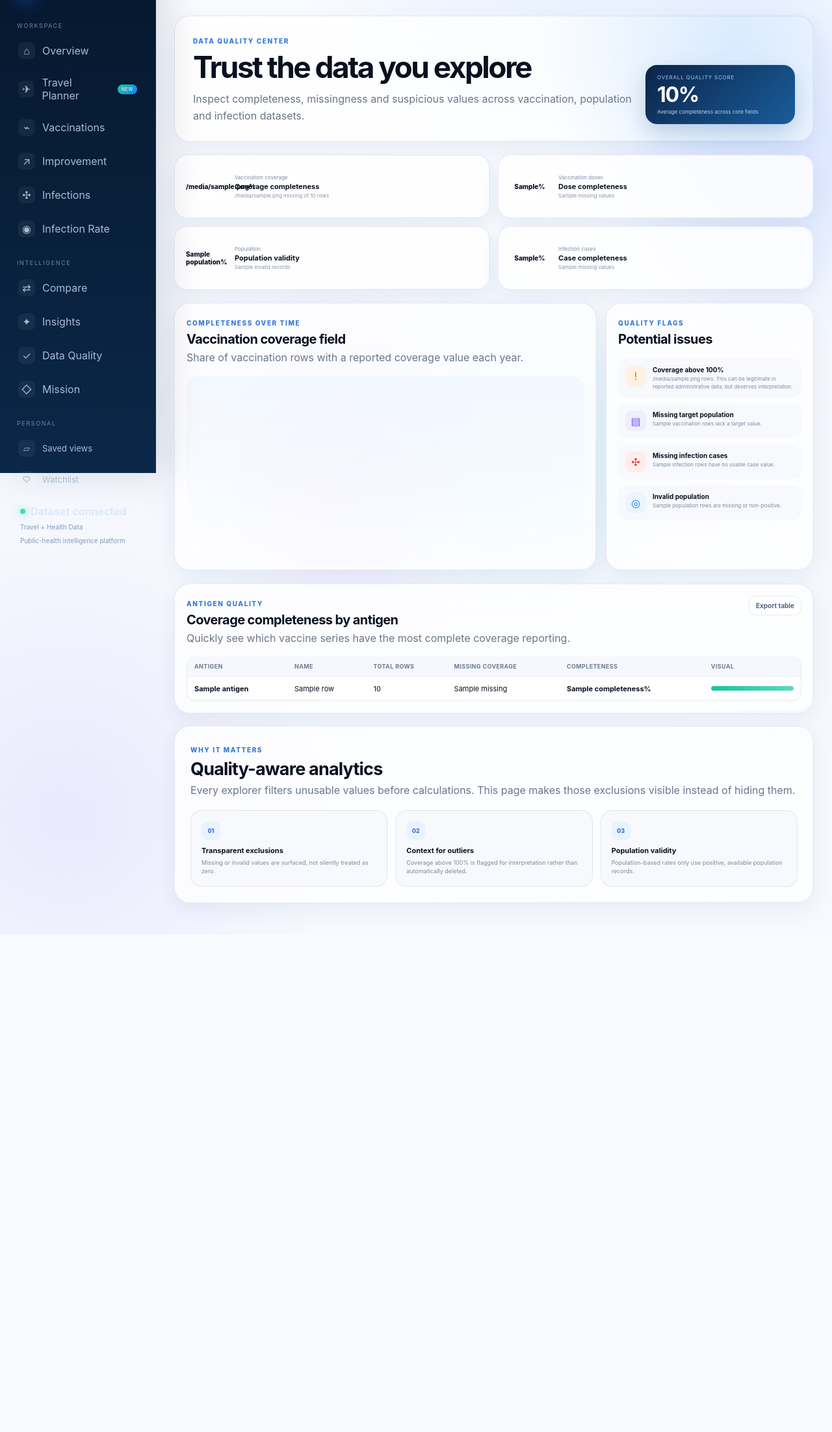
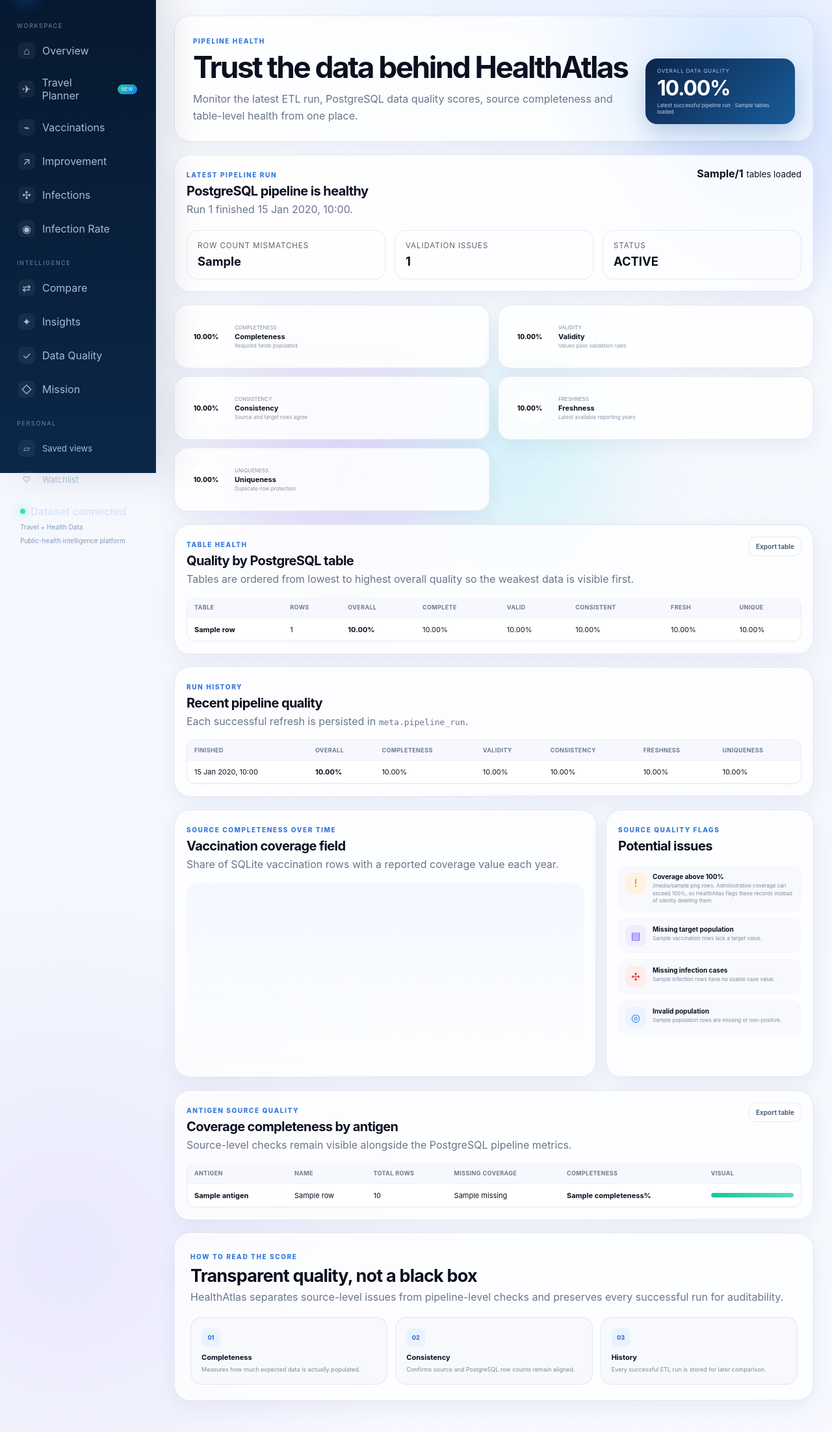
Before and after one commit to NguyenTienThanh2007/healthatlas, a Flask app: template templates/data_quality.html in a window 1280 px wide. Shown: the part 72-2276 px from the top of the page at 65% size. Before the commit the page ends 1503 px from the top, so only its background shows below. Run offline with Flask 3, Linux system fonts and the light colour scheme; the template is opened without the code that fills it: most values are stand-ins (such as "Sample title", 1, 10 or a date in 2020); a map, chart or similar area stays blank.

Commit message:
feat: add PostgreSQL data quality dashboard

```diff
--- a/app.py
+++ b/app.py
@@ -3,10 +3,18 @@ from pathlib import Path
 from collections import defaultdict
 import sqlite3
 
+from sqlalchemy import create_engine, text
+
+from pipeline.config import get_settings
+
 app = Flask(__name__)
 
 BASE_DIR = Path(__file__).resolve().parent
 DATABASE = BASE_DIR / "immunisation-2.db"
+POSTGRES_ENGINE = create_engine(
+    get_settings().postgres_url,
+    pool_pre_ping=True,
+)
 
 
 def get_db_connection():
@@ -1165,6 +1173,7 @@ def insights():
 
 @app.route("/data-quality")
 def data_quality():
+    # Legacy/source-level checks still come from the local SQLite source.
     conn = get_db_connection()
 
     vaccination = conn.execute("""
@@ -1212,24 +1221,173 @@ def data_quality():
         SELECT
             year,
             COUNT(*) AS total,
-            ROUND(100.0 * SUM(CASE WHEN coverage IS NOT NULL AND TRIM(CAST(coverage AS TEXT)) != '' THEN 1 ELSE 0 END) / COUNT(*), 1) AS value
+            ROUND(
+                100.0 * SUM(
+                    CASE
+                        WHEN coverage IS NOT NULL
+                         AND TRIM(CAST(coverage AS TEXT)) != ''
+                        THEN 1
+                        ELSE 0
+                    END
+                ) / COUNT(*),
+                1
+            ) AS value
         FROM Vaccination
         GROUP BY year
         ORDER BY year
     """).fetchall()
 
     def completeness(total, missing):
-        return round((total - missing) / total * 100, 1) if total else 0
+        return (
+            round((total - missing) / total * 100, 1)
+            if total
+            else 0
+        )
 
-    metrics = {
-        "vaccination_coverage": completeness(vaccination["total"], vaccination["missing_coverage"] or 0),
-        "vaccination_doses": completeness(vaccination["total"], vaccination["missing_doses"] or 0),
-        "population": completeness(population["total"], population["invalid_population"] or 0),
-        "infection_cases": completeness(infection["total"], infection["missing_cases"] or 0),
+    legacy_metrics = {
+        "vaccination_coverage": completeness(
+            vaccination["total"],
+            vaccination["missing_coverage"] or 0,
+        ),
+        "vaccination_doses": completeness(
+            vaccination["total"],
+            vaccination["missing_doses"] or 0,
+        ),
+        "population": completeness(
+            population["total"],
+            population["invalid_population"] or 0,
+        ),
+        "infection_cases": completeness(
+            infection["total"],
+            infection["missing_cases"] or 0,
+        ),
     }
-    overall_score = round(sum(metrics.values()) / len(metrics), 1)
+
+    legacy_overall_score = round(
+        sum(legacy_metrics.values()) / len(legacy_metrics),
+        1,
+    )
 
     conn.close()
+
+    # PostgreSQL is the source of truth for pipeline-level quality.
+    pipeline_latest = None
+    pipeline_tables = []
+    pipeline_history = []
+    postgres_quality_available = False
+
+    try:
+        with POSTGRES_ENGINE.connect() as pg_conn:
+            latest_row = pg_conn.execute(
+                text("""
+                    SELECT
+                        run_id,
+                        started_at,
+                        finished_at,
+                        status,
+                        source_table_count,
+                        tables_loaded,
+                        row_count_mismatches,
+                        validation_issue_count,
+                        completeness,
+                        validity,
+                        consistency,
+                        freshness,
+                        uniqueness,
+                        overall_score
+                    FROM meta.pipeline_run
+                    ORDER BY finished_at DESC
+                    LIMIT 1
+                """)
+            ).mappings().first()
+
+            if latest_row:
+                pipeline_latest = dict(latest_row)
+                postgres_quality_available = True
+
+                table_rows = pg_conn.execute(
+                    text("""
+                        SELECT
+                            table_name,
+                            row_count,
+                            completeness,
+                            validity,
+                            consistency,
+                            freshness,
+                            uniqueness,
+                            overall_score
+                        FROM meta.table_quality
+                        WHERE run_id = :run_id
+                        ORDER BY overall_score ASC, table_name ASC
+                    """),
+                    {
+                        "run_id": pipeline_latest["run_id"],
+                    },
+                ).mappings().all()
+
+                pipeline_tables = [
+                    dict(row)
+                    for row in table_rows
+                ]
+
+            history_rows = pg_conn.execute(
+                text("""
+                    SELECT
+                        run_id,
+                        finished_at,
+                        overall_score,
+                        completeness,
+                        validity,
+                        consistency,
+                        freshness,
+                        uniqueness
+                    FROM meta.pipeline_run
+                    ORDER BY finished_at DESC
+                    LIMIT 10
+                """)
+            ).mappings().all()
+
+            pipeline_history = [
+                dict(row)
+                for row in history_rows
+            ]
+
+    except Exception as exc:
+        app.logger.warning(
+            "Could not load PostgreSQL quality metrics: %s",
+            exc,
+        )
+
+    if pipeline_latest:
+        overall_score = float(
+            pipeline_latest["overall_score"]
+        )
+        metrics = {
+            "completeness": float(
+                pipeline_latest["completeness"]
+            ),
+            "validity": float(
+                pipeline_latest["validity"]
+            ),
+            "consistency": float(
+                pipeline_latest["consistency"]
+            ),
+            "freshness": float(
+                pipeline_latest["freshness"]
+            ),
+            "uniqueness": float(
+                pipeline_latest["uniqueness"]
+            ),
+        }
+    else:
+        overall_score = legacy_overall_score
+        metrics = {
+            "completeness": legacy_overall_score,
+            "validity": legacy_overall_score,
+            "consistency": legacy_overall_score,
+            "freshness": legacy_overall_score,
+            "uniqueness": legacy_overall_score,
+        }
 
     return render_template(
         "data_quality.html",
@@ -1240,6 +1398,12 @@ def data_quality():
         year_quality=rows_to_dicts(year_quality),
         metrics=metrics,
         overall_score=overall_score,
+        legacy_metrics=legacy_metrics,
+        legacy_overall_score=legacy_overall_score,
+        pipeline_latest=pipeline_latest,
+        pipeline_tables=pipeline_tables,
+        pipeline_history=pipeline_history,
+        postgres_quality_available=postgres_quality_available,
     )
 
 
--- a/templates/data_quality.html
+++ b/templates/data_quality.html
@@ -1,46 +1,220 @@
 {% extends "base.html" %}
 {% block title %}Data Quality Center{% endblock %}
 {% block crumb %}Data Quality Center{% endblock %}
+
 {% block content %}
 <div class="page quality-page">
   <section class="title-strip reveal">
-    <div><span class="eyebrow">DATA QUALITY CENTER</span><h1>Trust the data you explore</h1><p>Inspect completeness, missingness and suspicious values across vaccination, population and infection datasets.</p></div>
-    <div class="quality-score-hero"><small>OVERALL QUALITY SCORE</small><strong>{{ overall_score }}%</strong><span>Average completeness across core fields</span></div>
+    <div>
+      <span class="eyebrow">PIPELINE HEALTH</span>
+      <h1>Trust the data behind HealthAtlas</h1>
+      <p>Monitor the latest ETL run, PostgreSQL data quality scores, source completeness and table-level health from one place.</p>
+    </div>
+    <div class="quality-score-hero">
+      <small>OVERALL DATA QUALITY</small>
+      <strong>{{ "%.2f"|format(overall_score) }}%</strong>
+      {% if pipeline_latest %}
+        <span>Latest successful pipeline run · {{ pipeline_latest["tables_loaded"] }} tables loaded</span>
+      {% else %}
+        <span>Fallback score from SQLite source checks</span>
+      {% endif %}
+    </div>
   </section>
 
+  {% if pipeline_latest %}
+  <section class="panel reveal">
+    <div class="panel-head">
+      <div>
+        <span class="eyebrow">LATEST PIPELINE RUN</span>
+        <h2>PostgreSQL pipeline is healthy</h2>
+        <p>Run {{ pipeline_latest["run_id"] }} finished {{ pipeline_latest["finished_at"].strftime("%d %b %Y, %H:%M") }}.</p>
+      </div>
+      <div>
+        <strong>{{ pipeline_latest["tables_loaded"] }}/{{ pipeline_latest["source_table_count"] }}</strong>
+        <small> tables loaded</small>
+      </div>
+    </div>
+
+    <div class="quality-run-stats">
+      <div><small>ROW COUNT MISMATCHES</small><strong>{{ pipeline_latest["row_count_mismatches"] }}</strong></div>
+      <div><small>VALIDATION ISSUES</small><strong>{{ pipeline_latest["validation_issue_count"] }}</strong></div>
+      <div><small>STATUS</small><strong>{{ pipeline_latest["status"]|upper }}</strong></div>
+    </div>
+  </section>
+  {% endif %}
+
   <section class="quality-meter-grid reveal">
-    <article class="quality-meter-card"><div class="quality-ring" style="--score:{{ metrics['vaccination_coverage'] }}"><span>{{ metrics['vaccination_coverage'] }}%</span></div><div><small>Vaccination coverage</small><strong>Coverage completeness</strong><span>{{ vaccination['missing_coverage'] }} missing of {{ vaccination['total'] }} rows</span></div></article>
-    <article class="quality-meter-card"><div class="quality-ring" style="--score:{{ metrics['vaccination_doses'] }}"><span>{{ metrics['vaccination_doses'] }}%</span></div><div><small>Vaccination doses</small><strong>Dose completeness</strong><span>{{ vaccination['missing_doses'] }} missing values</span></div></article>
-    <article class="quality-meter-card"><div class="quality-ring" style="--score:{{ metrics['population'] }}"><span>{{ metrics['population'] }}%</span></div><div><small>Population</small><strong>Population validity</strong><span>{{ population['invalid_population'] }} invalid records</span></div></article>
-    <article class="quality-meter-card"><div class="quality-ring" style="--score:{{ metrics['infection_cases'] }}"><span>{{ metrics['infection_cases'] }}%</span></div><div><small>Infection cases</small><strong>Case completeness</strong><span>{{ infection['missing_cases'] }} missing values</span></div></article>
+    {% set quality_metrics = [
+      ("Completeness", metrics["completeness"], "Required fields populated"),
+      ("Validity", metrics["validity"], "Values pass validation rules"),
+      ("Consistency", metrics["consistency"], "Source and target rows agree"),
+      ("Freshness", metrics["freshness"], "Latest available reporting years"),
+      ("Uniqueness", metrics["uniqueness"], "Duplicate-row protection")
+    ] %}
+    {% for label, score, description in quality_metrics %}
+    <article class="quality-meter-card">
+      <div class="quality-ring" style="--score:{{ score }}"><span>{{ "%.2f"|format(score) }}%</span></div>
+      <div><small>{{ label|upper }}</small><strong>{{ label }}</strong><span>{{ description }}</span></div>
+    </article>
+    {% endfor %}
   </section>
+
+  {% if pipeline_tables %}
+  <section class="panel reveal">
+    <div class="panel-head">
+      <div>
+        <span class="eyebrow">TABLE HEALTH</span>
+        <h2>Quality by PostgreSQL table</h2>
+        <p>Tables are ordered from lowest to highest overall quality so the weakest data is visible first.</p>
+      </div>
+      <button class="mini-action" data-action="export">Export table</button>
+    </div>
+    <div class="table-wrap">
+      <table id="pipeline-quality-table">
+        <thead>
+          <tr>
+            <th>Table</th><th>Rows</th><th>Overall</th><th>Complete</th>
+            <th>Valid</th><th>Consistent</th><th>Fresh</th><th>Unique</th>
+          </tr>
+        </thead>
+        <tbody>
+          {% for row in pipeline_tables %}
+          <tr>
+            <td><strong>{{ row["table_name"] }}</strong></td>
+            <td>{{ "{:,}".format(row["row_count"]) }}</td>
+            <td><strong>{{ "%.2f"|format(row["overall_score"]) }}%</strong></td>
+            <td>{{ "%.2f"|format(row["completeness"]) }}%</td>
+            <td>{{ "%.2f"|format(row["validity"]) }}%</td>
+            <td>{{ "%.2f"|format(row["consistency"]) }}%</td>
+            <td>{{ "%.2f"|format(row["freshness"]) }}%</td>
+            <td>{{ "%.2f"|format(row["uniqueness"]) }}%</td>
+          </tr>
+          {% endfor %}
+        </tbody>
+      </table>
+    </div>
+  </section>
+  {% endif %}
+
+  {% if pipeline_history %}
+  <section class="panel reveal">
+    <div class="panel-head">
+      <div>
+        <span class="eyebrow">RUN HISTORY</span>
+        <h2>Recent pipeline quality</h2>
+        <p>Each successful refresh is persisted in <code>meta.pipeline_run</code>.</p>
+      </div>
+    </div>
+    <div class="table-wrap">
+      <table>
+        <thead>
+          <tr>
+            <th>Finished</th><th>Overall</th><th>Completeness</th><th>Validity</th>
+            <th>Consistency</th><th>Freshness</th><th>Uniqueness</th>
+          </tr>
+        </thead>
+        <tbody>
+          {% for row in pipeline_history %}
+          <tr>
+            <td>{{ row["finished_at"].strftime("%d %b %Y, %H:%M") }}</td>
+            <td><strong>{{ "%.2f"|format(row["overall_score"]) }}%</strong></td>
+            <td>{{ "%.2f"|format(row["completeness"]) }}%</td>
+            <td>{{ "%.2f"|format(row["validity"]) }}%</td>
+            <td>{{ "%.2f"|format(row["consistency"]) }}%</td>
+            <td>{{ "%.2f"|format(row["freshness"]) }}%</td>
+            <td>{{ "%.2f"|format(row["uniqueness"]) }}%</td>
+          </tr>
+          {% endfor %}
+        </tbody>
+      </table>
+    </div>
+  </section>
+  {% endif %}
 
   <section class="overview-grid reveal">
     <article class="panel span-2">
-      <div class="panel-head"><div><span class="eyebrow">COMPLETENESS OVER TIME</span><h2>Vaccination coverage field</h2><p>Share of vaccination rows with a reported coverage value each year.</p></div></div>
+      <div class="panel-head">
+        <div>
+          <span class="eyebrow">SOURCE COMPLETENESS OVER TIME</span>
+          <h2>Vaccination coverage field</h2>
+          <p>Share of SQLite vaccination rows with a reported coverage value each year.</p>
+        </div>
+      </div>
       <div class="chart-shell"><canvas data-line-chart data-source="quality-year-series" data-unit="%"></canvas></div>
       <script type="application/json" id="quality-year-series">{{ year_quality|tojson }}</script>
     </article>
 
     <aside class="panel quality-issues-panel">
-      <div class="panel-head"><div><span class="eyebrow">QUALITY FLAGS</span><h2>Potential issues</h2></div></div>
+      <div class="panel-head"><div><span class="eyebrow">SOURCE QUALITY FLAGS</span><h2>Potential issues</h2></div></div>
       <div class="quality-flag-list">
-        <div class="quality-flag"><span class="flag-icon orange">!</span><div><strong>Coverage above 100%</strong><small>{{ vaccination['coverage_over_100'] }} rows. This can be legitimate in reported administrative data, but deserves interpretation.</small></div></div>
-        <div class="quality-flag"><span class="flag-icon violet">▤</span><div><strong>Missing target population</strong><small>{{ vaccination['missing_target'] }} vaccination rows lack a target value.</small></div></div>
-        <div class="quality-flag"><span class="flag-icon red">✣</span><div><strong>Missing infection cases</strong><small>{{ infection['missing_cases'] }} infection rows have no usable case value.</small></div></div>
-        <div class="quality-flag"><span class="flag-icon blue">◎</span><div><strong>Invalid population</strong><small>{{ population['invalid_population'] }} population rows are missing or non-positive.</small></div></div>
+        <div class="quality-flag"><span class="flag-icon orange">!</span><div><strong>Coverage above 100%</strong><small>{{ vaccination["coverage_over_100"] }} rows. Administrative coverage can exceed 100%, so HealthAtlas flags these records instead of silently deleting them.</small></div></div>
+        <div class="quality-flag"><span class="flag-icon violet">▤</span><div><strong>Missing target population</strong><small>{{ vaccination["missing_target"] }} vaccination rows lack a target value.</small></div></div>
+        <div class="quality-flag"><span class="flag-icon red">✣</span><div><strong>Missing infection cases</strong><small>{{ infection["missing_cases"] }} infection rows have no usable case value.</small></div></div>
+        <div class="quality-flag"><span class="flag-icon blue">◎</span><div><strong>Invalid population</strong><small>{{ population["invalid_population"] }} population rows are missing or non-positive.</small></div></div>
       </div>
     </aside>
   </section>
 
   <section class="panel reveal">
-    <div class="panel-head"><div><span class="eyebrow">ANTIGEN QUALITY</span><h2>Coverage completeness by antigen</h2><p>Quickly see which vaccine series have the most complete coverage reporting.</p></div><button class="mini-action" data-action="export">Export table</button></div>
-    <div class="table-wrap"><table id="quality-table"><thead><tr><th>Antigen</th><th>Name</th><th>Total rows</th><th>Missing coverage</th><th>Completeness</th><th>Visual</th></tr></thead><tbody>{% for row in antigen_quality %}<tr><td><strong>{{ row['antigen'] }}</strong></td><td>{{ row['antigen_name'] }}</td><td>{{ row['total'] }}</td><td>{{ row['missing'] }}</td><td><strong>{{ row['completeness'] }}%</strong></td><td><div class="progress"><i style="width:{{ row['completeness'] }}%"></i></div></td></tr>{% endfor %}</tbody></table></div>
+    <div class="panel-head">
+      <div><span class="eyebrow">ANTIGEN SOURCE QUALITY</span><h2>Coverage completeness by antigen</h2><p>Source-level checks remain visible alongside the PostgreSQL pipeline metrics.</p></div>
+      <button class="mini-action" data-action="export">Export table</button>
+    </div>
+    <div class="table-wrap">
+      <table id="quality-table">
+        <thead><tr><th>Antigen</th><th>Name</th><th>Total rows</th><th>Missing coverage</th><th>Completeness</th><th>Visual</th></tr></thead>
+        <tbody>
+          {% for row in antigen_quality %}
+          <tr>
+            <td><strong>{{ row["antigen"] }}</strong></td>
+            <td>{{ row["antigen_name"] }}</td>
+            <td>{{ row["total"] }}</td>
+            <td>{{ row["missing"] }}</td>
+            <td><strong>{{ row["completeness"] }}%</strong></td>
+            <td><div class="progress"><i style="width:{{ row['completeness'] }}%"></i></div></td>
+          </tr>
+          {% endfor %}
+        </tbody>
+      </table>
+    </div>
   </section>
 
   <section class="section reveal">
-    <div class="section-head"><div><span class="eyebrow">WHY IT MATTERS</span><h2>Quality-aware analytics</h2><p>Every explorer filters unusable values before calculations. This page makes those exclusions visible instead of hiding them.</p></div></div>
-    <div class="principle-grid"><article><span>01</span><strong>Transparent exclusions</strong><p>Missing or invalid values are surfaced, not silently treated as zero.</p></article><article><span>02</span><strong>Context for outliers</strong><p>Coverage above 100% is flagged for interpretation rather than automatically deleted.</p></article><article><span>03</span><strong>Population validity</strong><p>Population-based rates only use positive, available population records.</p></article></div>
+    <div class="section-head">
+      <div><span class="eyebrow">HOW TO READ THE SCORE</span><h2>Transparent quality, not a black box</h2><p>HealthAtlas separates source-level issues from pipeline-level checks and preserves every successful run for auditability.</p></div>
+    </div>
+    <div class="principle-grid">
+      <article><span>01</span><strong>Completeness</strong><p>Measures how much expected data is actually populated.</p></article>
+      <article><span>02</span><strong>Consistency</strong><p>Confirms source and PostgreSQL row counts remain aligned.</p></article>
+      <article><span>03</span><strong>History</strong><p>Every successful ETL run is stored for later comparison.</p></article>
+    </div>
   </section>
 </div>
+
+<style>
+.quality-run-stats {
+  display: grid;
+  grid-template-columns: repeat(3, minmax(0, 1fr));
+  gap: 14px;
+  margin-top: 18px;
+}
+.quality-run-stats > div {
+  border: 1px solid var(--line, rgba(127,127,127,.18));
+  border-radius: 16px;
+  padding: 16px;
+}
+.quality-run-stats small {
+  display: block;
+  margin-bottom: 6px;
+  opacity: .65;
+  font-size: .72rem;
+  letter-spacing: .08em;
+}
+.quality-run-stats strong { font-size: 1.15rem; }
+#pipeline-quality-table td,
+#pipeline-quality-table th { white-space: nowrap; }
+@media (max-width: 760px) {
+  .quality-run-stats { grid-template-columns: 1fr; }
+}
+</style>
 {% endblock %}
```
